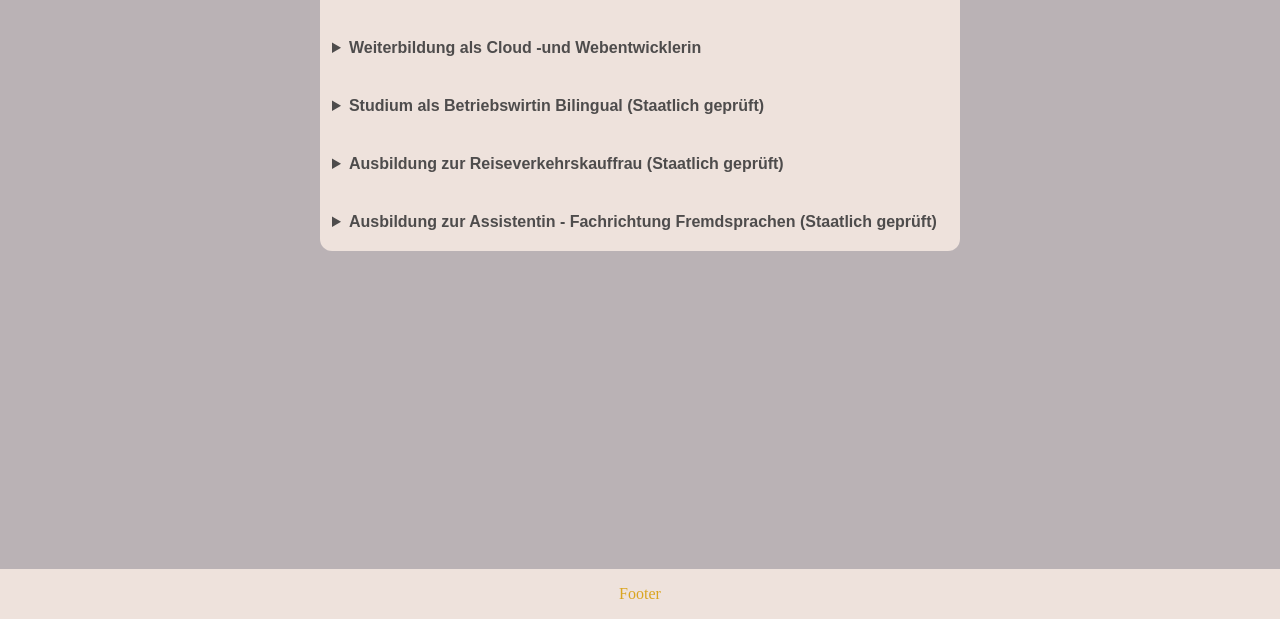
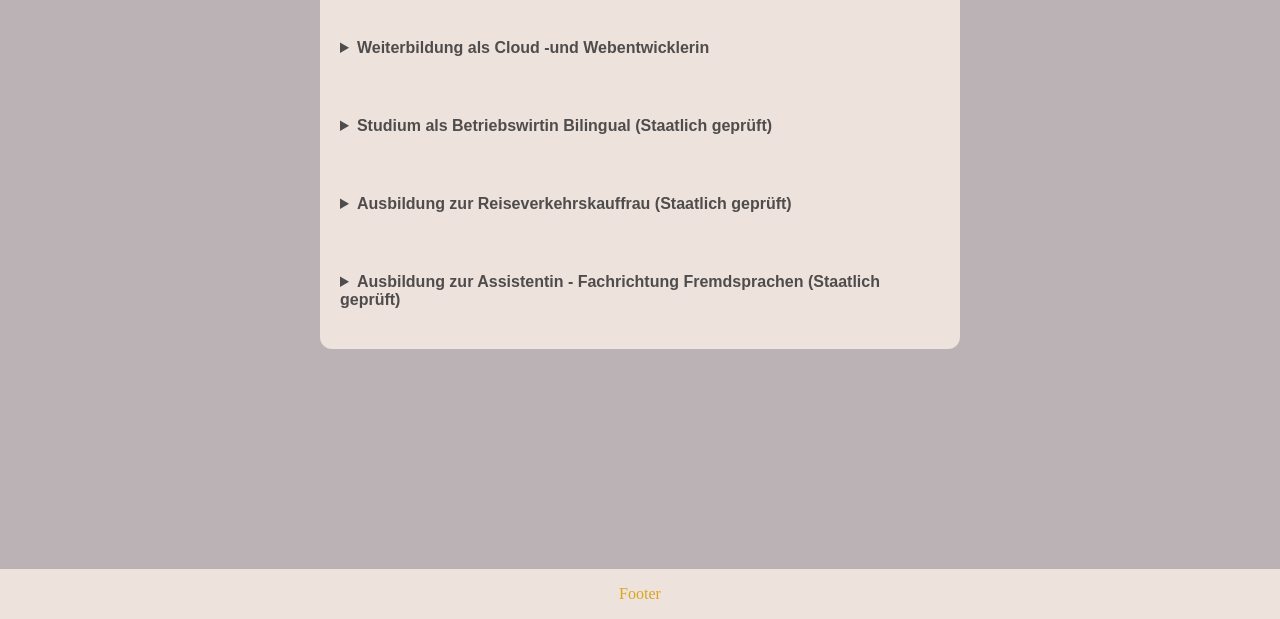
Before and after one commit to stephipie/stephipie.github.io, a plain HTML site: page milestones.html in a window 1280 px wide. Shown: the part 181-800 px from the top of the page. Drawn offline with Linux system fonts and the light colour scheme.

Commit message:
modify styles.css

```diff
--- a/styles/styles.css
+++ b/styles/styles.css
@@ -101,7 +101,7 @@ h2 {
 details {
     padding-top: 20px;
     padding-bottom: 20px;
-    margin-left: 12px;
+    margin: 20px;
     font-family: Arial, Helvetica, sans-serif;
     color: #4e4c4c;
 }
```
